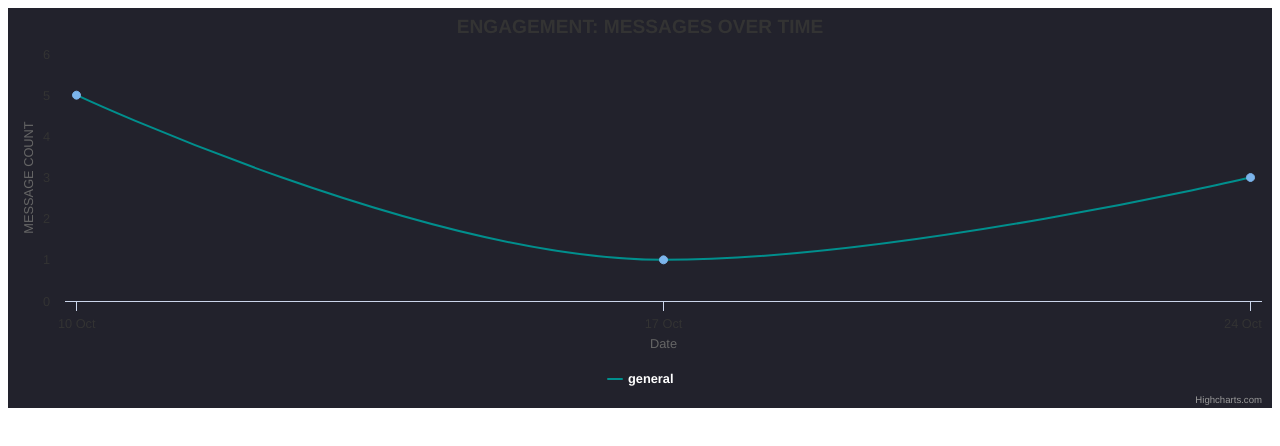
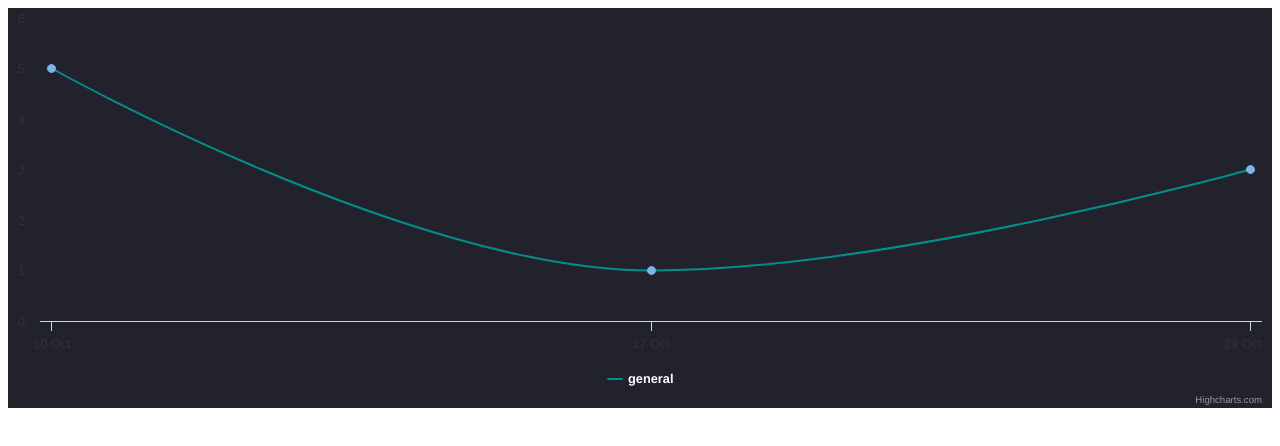
Before and after one commit to Eswarlesnar/mercle-chart, a React (Vite) app: page / in a window 1280 px wide. Shown: the top 446 px of the page. Built offline with nearby package versions, Linux system fonts and the light colour scheme.

Commit message:
x-axis plotline over hover

```diff
--- a/src/App.css
+++ b/src/App.css
@@ -31,20 +31,20 @@
 }
 
 .highcharts-xaxis-grid .highcharts-grid-line{
-    stroke-width:1px
+    stroke-width:1px;
+    opacity : 0;
 }
 
 .highcharts-yaxis-grid .highcharts-grid-line{
     stroke-width:0px
 }
 
-.highcharts-xaxis-grid .highcharts-grid-line{
-    stroke-width:0px
+
+.highcharts-xaxis-grid > .highcharts-grid-line:active{
+    stroke-width:1px;
+    opacity : 1;
 }
 
-.highcharts-xaxis-grid:first-child path{
-    stroke-width:1px
-}
 
 .highcharts-tooltip-box{
     fill: 	rgb(12 ,12 ,15);
--- a/src/EngagementHelper.ts
+++ b/src/EngagementHelper.ts
@@ -21,6 +21,8 @@ interface ChannelsWithMultipleDates {
 const engagementMessageOverTimeChartOptions = (messageCountList : Message[], channels : Channel[]) => {
   // Extract channelIds with messages on more than one date
   const channelsWithMultipleDates   = messageCountList.reduce((acc : ChannelsWithMultipleDates, msg) => {
+
+
     if (acc[msg.channelId]) {
       acc[msg.channelId]++;
     } else {
@@ -29,27 +31,32 @@ const engagementMessageOverTimeChartOptions = (messageCountList : Message[], cha
     return acc;
   }, {});
 
+
+  const uniqueDates = new Set(messageCountList.map(msg => new Date(msg.timeBucket).getTime()))
+
+  console.log(Array.from(uniqueDates).map(timestamp => Highcharts.dateFormat("%d-%b" , timestamp)))
+
+
+
   // Filter channels that have messages on more than one date
   const relevantChannels = channels.filter(
     (channel : Channel) => channelsWithMultipleDates[channel.id] > 1
   );
 
 
-  console.log(relevantChannels, "relevantChanels")
-
   // Prepare data for Highcharts
   const seriesData = relevantChannels.map((channel) => {
     const data = messageCountList
       .filter((msg) => msg.channelId === channel.id)
       .map((msg) => [new Date(msg.timeBucket).getTime(), parseInt(msg.count)]);
-    console.log(data , "dtat")
+
     return {
       name: channel.name,
       data,
     };
   });
 
-  console.log(seriesData)
+
 
   // Define Highcharts options
   const options : Highcharts.Options = {
@@ -57,18 +64,24 @@ const engagementMessageOverTimeChartOptions = (messageCountList : Message[], cha
       type: "spline",
     },
     title: {
-      text: "Engagement: Messages Over Time",
+      text: "",
     },
     xAxis: {
       type: "datetime",
       title: {
-        text: "Date",
+        text: "",
       },
+      // categories : Array.from(uniqueDates).map(timestamp => Highcharts.dateFormat("%d-%b" , timestamp)),
+      grid : {
+        enabled : false ,
+
+      },
+
     },
     yAxis: {
-      title: {
-        text: "Message Count",
-      },
+        title: {
+          text: "",
+        },
 
     },
     colors : ["#008F8D"] ,
@@ -80,6 +93,29 @@ const engagementMessageOverTimeChartOptions = (messageCountList : Message[], cha
           `<p > ${this.y} messages on ${Highcharts.dateFormat("%d-%b", parseInt(this.x))} </p>`
         );
       },
+
+    },
+    plotOptions : {
+      series : {
+        point : {
+          events : {
+            mouseOver(e : Event){
+              const activePoint = this.series.chart.hoverPoint
+              const xvalue = activePoint?.x
+              activePoint?.series.chart.xAxis[0].addPlotLine({
+                value : xvalue ,
+                color : "white" ,
+                width : 1 ,
+                zIndex : 10 ,
+                id : "active-x-grid-line"
+              })
+            },
+            mouseOut(e){
+             this.series.chart.xAxis[0].removePlotLine("active-x-grid-line")
+            }
+          } ,
+        }
+      }
     },
     series: seriesData,
   };
```
